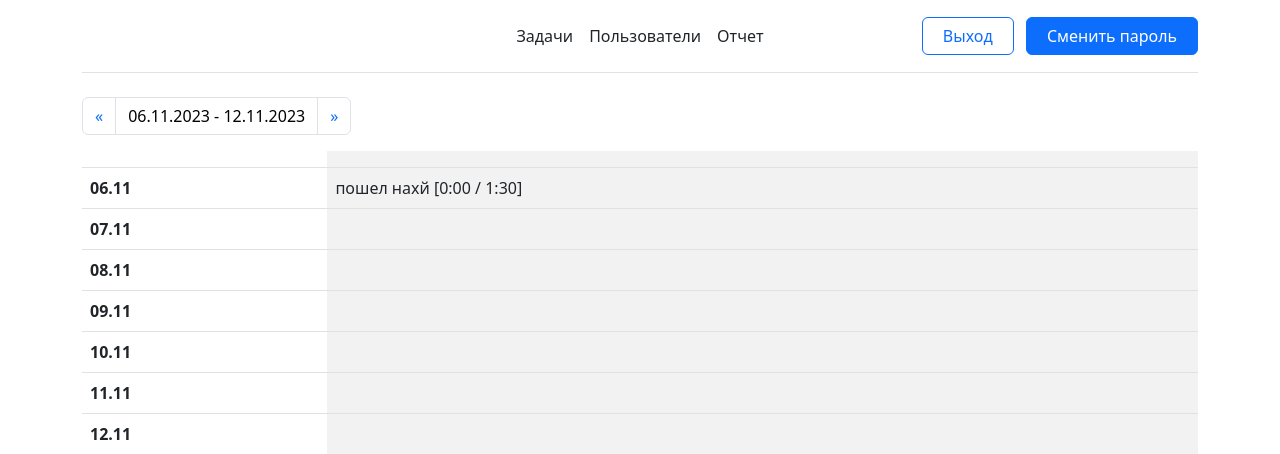
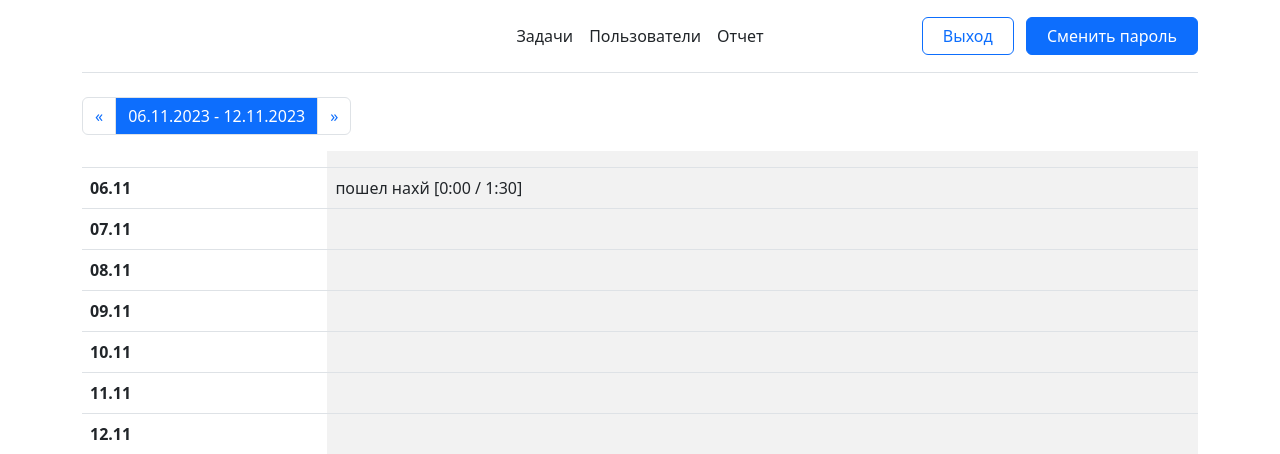
Before and after one commit to irawrr/TaskManager, a Django app: page /report in a window 1280 px wide. Shown: the top 454 px of the page. Run offline with Django 4.2, Linux system fonts and the light colour scheme; a user stored in the database is signed in; data comes from the database, SQL or seed files in the repository.

Commit message:
Исправила внешний вид элемента с диапазоном дат в отчете

```diff
--- a/main/templates/main/report.html
+++ b/main/templates/main/report.html
@@ -10,7 +10,7 @@
                 </a>
             </li>
             <li class="page-item">
-                <a class="page-link disabled bg-transparent text-black" href="#">{{ week.start|date:"d.m.Y" }} - {{ week.end|date:"d.m.Y" }}</a>
+                <a class="page-link disabled bg-primary text-white" href="#">{{ week.start|date:"d.m.Y" }} - {{ week.end|date:"d.m.Y" }}</a>
             </li>
             <li class="page-item">
                 <a class="page-link" href="{{ week.urls.next }}" aria-label="Следующая неделя">
```
